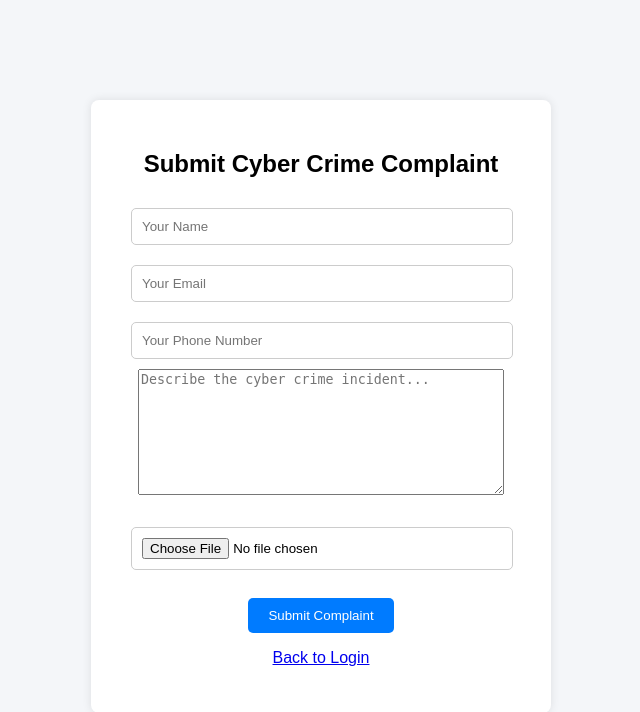
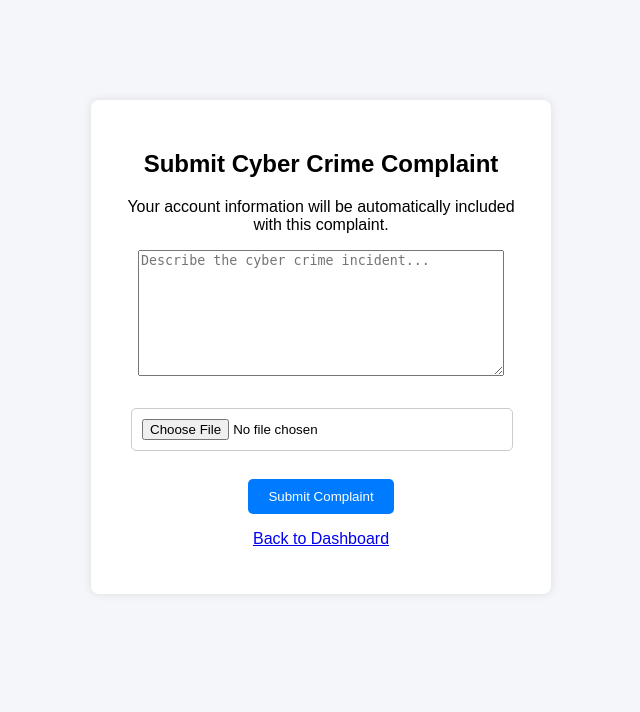
Before and after one commit to praveeshb/cybercrime-project, a Flask app: template templates/complaint.html in a window 1280 px wide. Shown: the top 712 px of the page, without its empty margins (319-959 px from the left). Run offline with Flask 3, Linux system fonts and the light colour scheme; the template is opened without the code that fills it, so the values that code supplies are empty.

Commit message:
Require user login for complaint submission - no public access

```diff
--- a/app.py
+++ b/app.py
@@ -122,15 +122,21 @@ def user_dashboard():
     return render_template("user_dashboard.html", complaints=complaints)
 
 
-# COMPLAINT FORM (Public)
+# COMPLAINT FORM (User Only)
 @app.route("/complaint", methods=["GET", "POST"])
 def complaint():
+    if session.get("role") != "user":
+        return redirect("/")
+
     if request.method == "POST":
-        name = request.form["name"]
-        email = request.form["email"]
-        phone = request.form["phone"]
+        user_id = session["user_id"]
         description = request.form["description"]
         tracking_id = str(uuid.uuid4())[:8]
+
+        # Get user details from database
+        conn = get_db()
+        cur = conn.cursor()
+        user = cur.execute("SELECT * FROM users WHERE user_id=?", (user_id,)).fetchone()
 
         evidence = ""
         if "evidence" in request.files:
@@ -140,13 +146,10 @@ def complaint():
                 file.save(os.path.join(app.config['UPLOAD_FOLDER'], filename))
                 evidence = filename
 
-        conn = get_db()
-        cur = conn.cursor()
-
         cur.execute("""
-            INSERT INTO complaints(name, email, phone, description, evidence, tracking_id)
-            VALUES(?,?,?,?,?,?)
-        """, (name, email, phone, description, evidence, tracking_id))
+            INSERT INTO complaints(user_id, name, email, phone, description, evidence, tracking_id)
+            VALUES(?,?,?,?,?,?,?)
+        """, (user_id, user[1], user[2], user[5], description, evidence, tracking_id))
 
         conn.commit()
         conn.close()
--- a/templates/complaint.html
+++ b/templates/complaint.html
@@ -11,13 +11,9 @@
 
 <h2>Submit Cyber Crime Complaint</h2>
 
+<p>Your account information will be automatically included with this complaint.</p>
+
 <form method="POST" enctype="multipart/form-data">
-
-<input type="text" name="name" placeholder="Your Name" required>
-
-<input type="email" name="email" placeholder="Your Email" required>
-
-<input type="tel" name="phone" placeholder="Your Phone Number" required>
 
 <textarea name="description" placeholder="Describe the cyber crime incident..." style="width:90%;height:120px;" required></textarea>
 
@@ -31,7 +27,7 @@
 
 </form>
 
-<p><a href="/">Back to Login</a></p>
+<p><a href="/user_dashboard">Back to Dashboard</a></p>
 
 </div>
 
--- a/templates/login.html
+++ b/templates/login.html
@@ -29,7 +29,7 @@
 </form>
 
 <p><a href="/register">Register as New User</a></p>
-<p><a href="/complaint">Submit a Complaint</a></p>
+<p><small>Note: You must register and login to submit complaints</small></p>
 
 </div>
 
```
